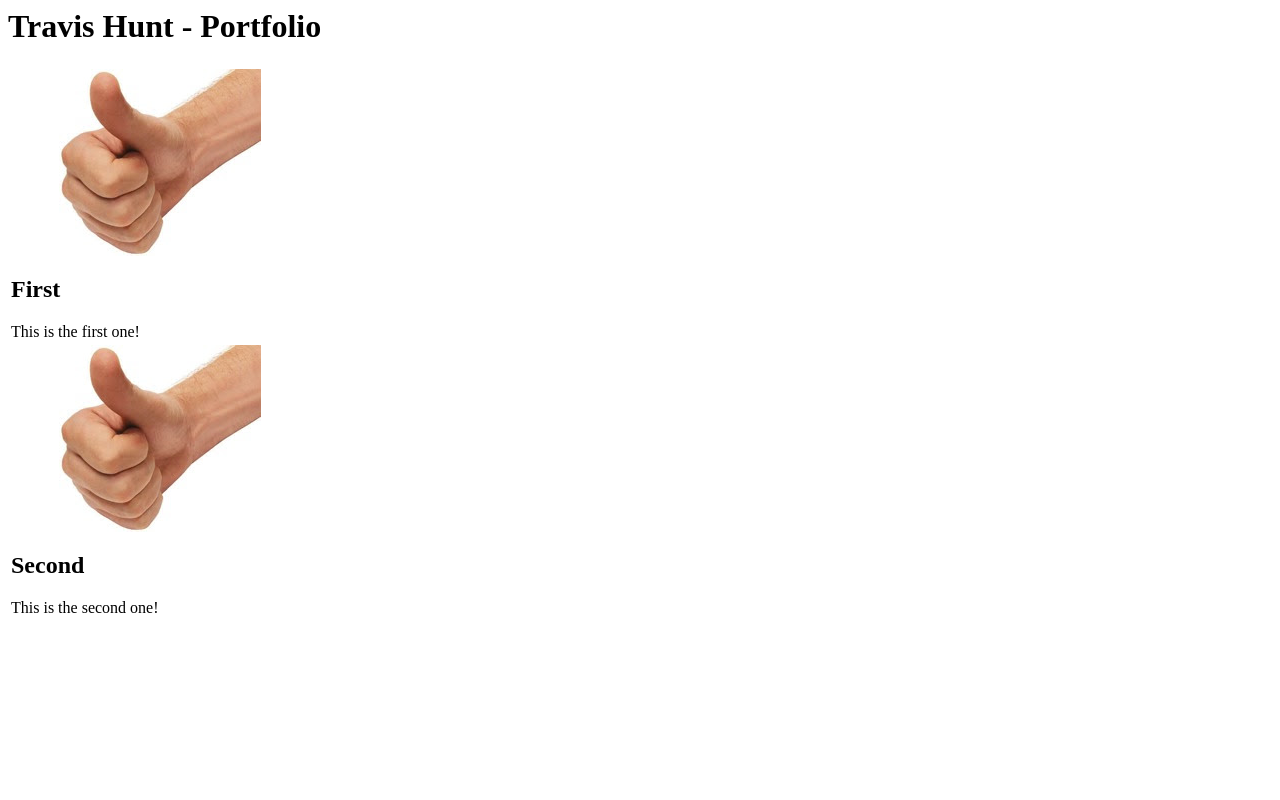
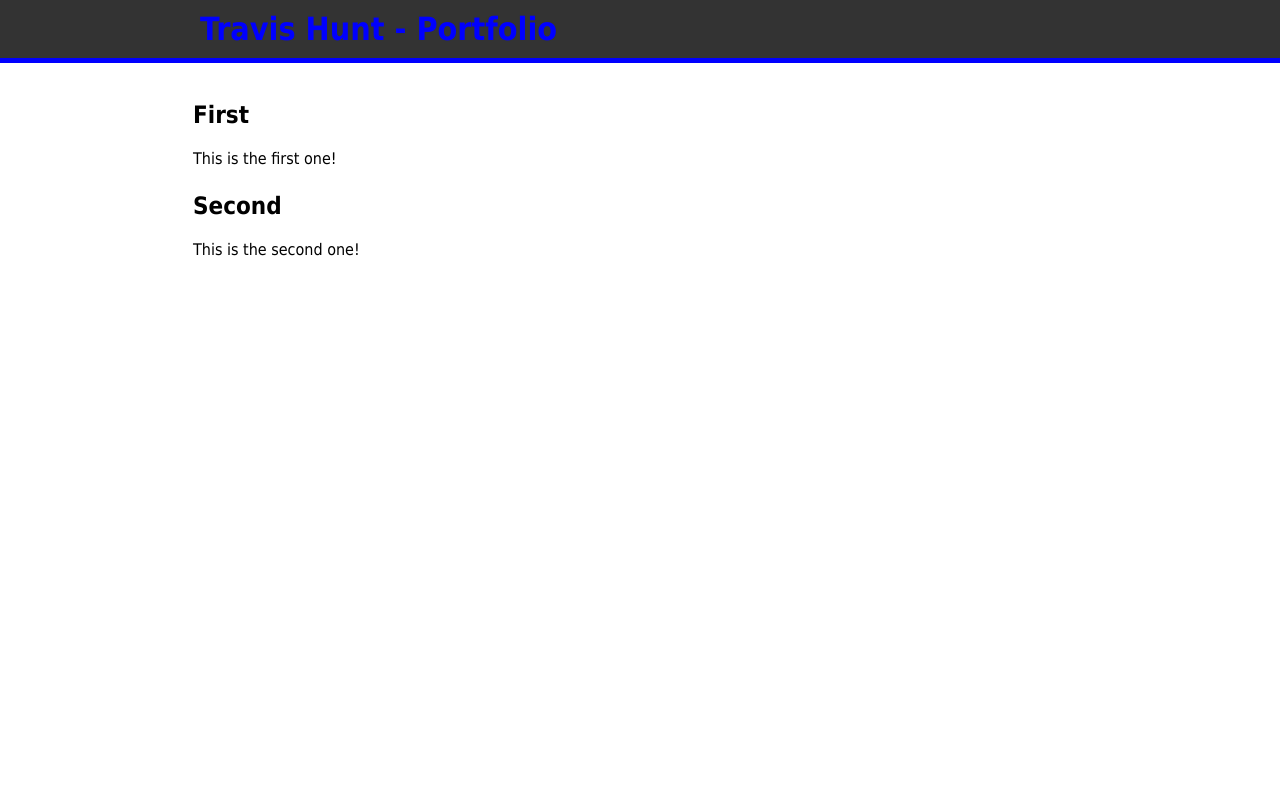
Before and after one commit to tdhunt631/cs4990, a Django app: page /portfolio/ in a window 1280 px wide. Run offline with Django 3.2, Linux system fonts and the light colour scheme; data comes from the database, SQL or seed files in the repository; both versions use the stored data as it was after the commit; parts of the project's set-up code (start-up, migrations or seed data) failed here and were passed over; some libraries are stand-ins or nearby versions.

Commit message:
added some static files to the portfolio app

```diff
--- a/mysite/urls.py
+++ b/mysite/urls.py
@@ -7,5 +7,6 @@ admin.autodiscover()
 urlpatterns = patterns('',
 	url(r'^polls/', include('polls.urls', namespace="polls")),
 	url(r'^admin/', include(admin.site.urls)),
-	url(r'^', 'portfolio.views.display_portfolio'),
+	url(r'^portfolio/', include('portfolio.urls', namespace="portfolio")),
+	url(r'^$', include(admin.site.urls)),
 )
--- /dev/null
+++ b/polls/static/polls/style.css
@@ -0,0 +1,3 @@
+li a {
+	color: green;
+}
--- a/polls/templates/polls/index.html
+++ b/polls/templates/polls/index.html
@@ -1,3 +1,6 @@
+{% load staticfiles %}
+<link rel="stylesheet" type="text/css" href="{% static 'polls/style.css' %}" />
+
 {% if latest_poll_list %}
 	<ul>
 	{% for poll in latest_poll_list %}
--- a/portfolio/models.py
+++ b/portfolio/models.py
@@ -4,7 +4,7 @@ from django.db import models
 class CaseStudy(models.Model):
 	title = models.CharField(max_length=200)
 	description = models.TextField()
-	picture =models.ImageField(upload_to="images")
+#	picture = models.ImageField(upload_to="images")
 
 	def __unicode__(self):
 		return self.title
--- /dev/null
+++ b/portfolio/static/portfolio/style.css
@@ -0,0 +1,25 @@
+body {
+	margin: 0;
+	padding: 0;
+	font-family: Tahoma, verdana, arial;
+}
+
+#wrapper {
+	margin: 0 auto 0 auto;
+	width: 900px;
+	height: auto;
+}
+
+#header {
+	width: 100%;
+	margin: 0 0 15px 0;
+	background-color: #333333;
+	border-bottom: 5px solid blue;
+	padding: 0;
+}
+
+h1 {
+	color: blue;
+	margin: 0;
+	padding: 10px;
+}
--- /dev/null
+++ b/portfolio/templates/portfolio/base.html
@@ -0,0 +1,20 @@
+{% load staticfiles %}
+
+<!doctype "html">
+<html>
+<head>
+	<title>{% block title %}My Site{% endblock %}</title>
+	<link rel="stylesheet" type="text/css" href="{% static 'portfolio/style.css' %}" />
+</head>
+
+<body>
+	<div id="header">
+		<div id="wrapper">
+			<h1>Travis Hunt - Portfolio</h1>
+		</div>
+	</div>
+	<div id="wrapper">
+		{% block content %}{% endblock %}
+	</div>
+</body>
+</html>
--- /dev/null
+++ b/portfolio/templates/portfolio/portfolio.html
@@ -0,0 +1,17 @@
+{% extends "portfolio/base.html" %}
+
+{% block title %}Portfolio{% endblock %}
+
+{% block content %}
+	<table>
+	{% for casestudy in casestudies %}
+		<tr><td>
+		{#	{% thumbnail casestudy.picture "100x100" crop="center" as pic  %}  #}
+				<img src="{{ casestudy.picture }}" />
+		{#	{% endthumbnail %} #}
+			<h2>{{ casestudy.title  }}</h2>
+			<p>{{ casestudy.description }}</p>
+		</td></tr>
+	{% endfor %}
+	<table>
+{% endblock %}
--- a/portfolio/urls.py
+++ b/portfolio/urls.py
@@ -0,0 +1,7 @@
+from django.conf.urls import patterns, url
+
+from portfolio import views
+
+urlpatterns = patterns('',
+	url(r'^$', views.display_portfolio, name="index"),
+)
--- a/portfolio/views.py
+++ b/portfolio/views.py
@@ -4,6 +4,6 @@ from portfolio.models import CaseStudy
 
 def display_portfolio(request):
 	casestudies = CaseStudy.objects.all()
-	return render_to_response('portfolio.html',
+	return render_to_response('portfolio/portfolio.html',
 		{'casestudies':casestudies},
 		context_instance=RequestContext(request))
```
Also changed, not shown: mysite.db, 8 other files.
